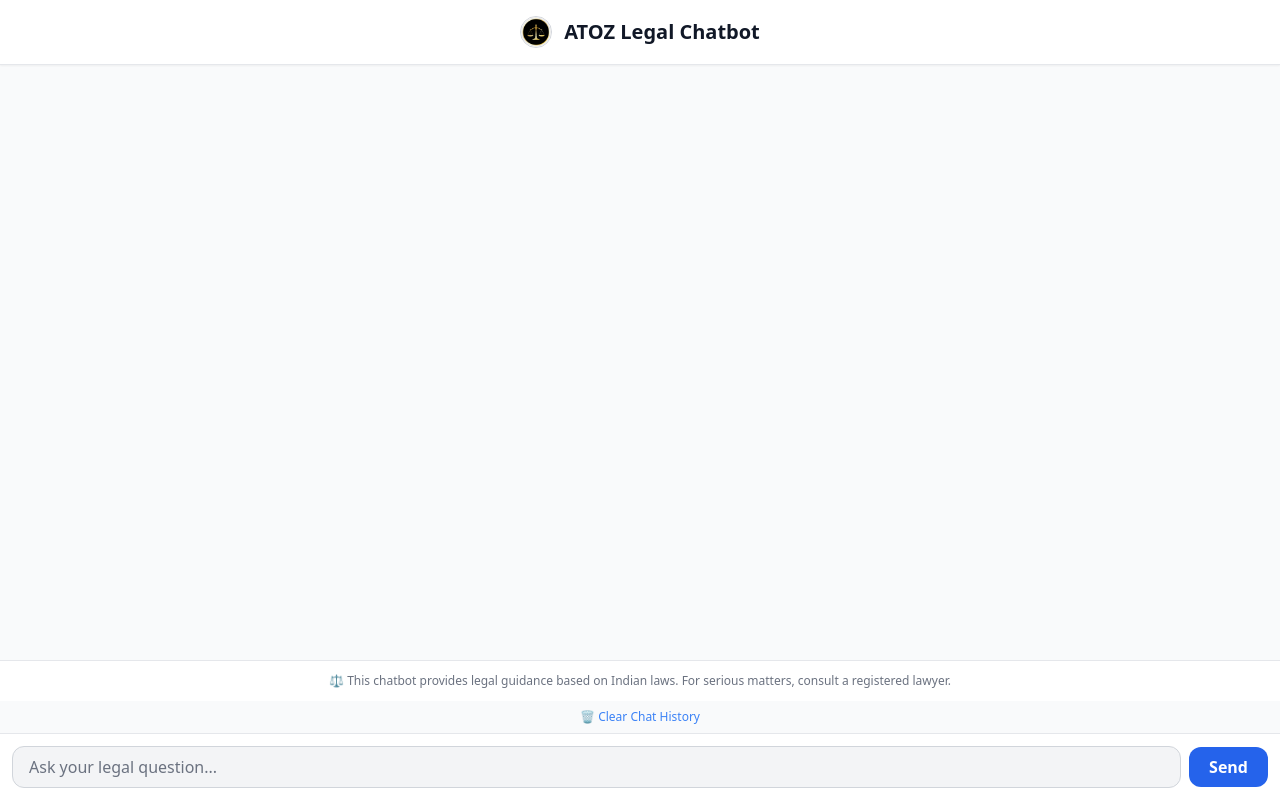
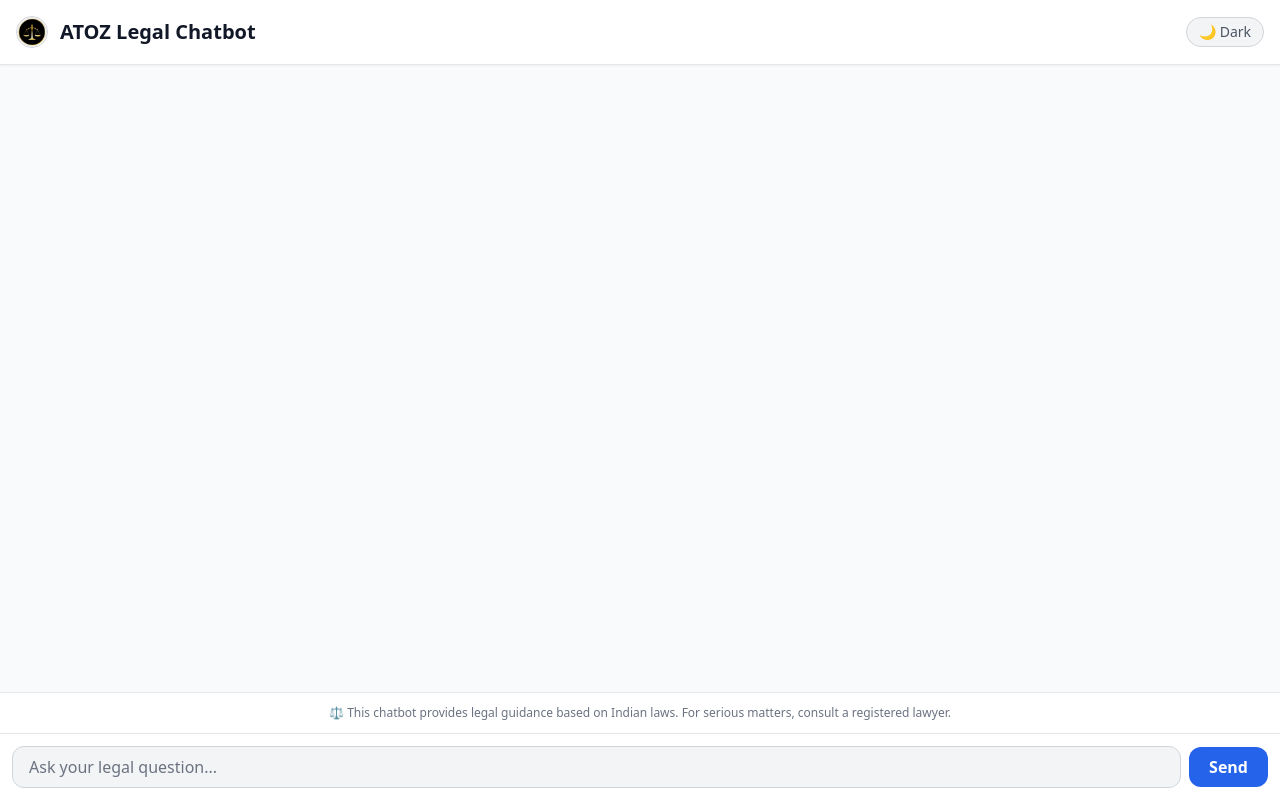
Before and after one commit to Zeba248/legal-chatbot-ui, a React (Create React App) app: page / in a window 1280 px wide. Built offline with nearby package versions, Linux system fonts and the light colour scheme.

Commit message:
Update App.jsx

```diff
--- a/src/App.jsx
+++ b/src/App.jsx
@@ -4,19 +4,27 @@ function App() {
   const [input, setInput] = useState('');
   const [messages, setMessages] = useState([]);
   const [loading, setLoading] = useState(false);
+  const [theme, setTheme] = useState('light');
   const scrollRef = useRef(null);
 
-  // Load chat history on first load
   useEffect(() => {
     const saved = localStorage.getItem('chat_history');
     if (saved) setMessages(JSON.parse(saved));
+
+    const systemDark = window.matchMedia('(prefers-color-scheme: dark)').matches;
+    setTheme(systemDark ? 'dark' : 'light');
   }, []);
 
-  // Scroll & save chat every update
   useEffect(() => {
     scrollRef.current?.scrollIntoView({ behavior: 'smooth' });
     localStorage.setItem('chat_history', JSON.stringify(messages));
   }, [messages, loading]);
+
+  useEffect(() => {
+    document.documentElement.classList.toggle('dark', theme === 'dark');
+  }, [theme]);
+
+  const toggleTheme = () => setTheme(prev => (prev === 'dark' ? 'light' : 'dark'));
 
   const handleSend = async () => {
     if (!input.trim()) return;
@@ -42,18 +50,19 @@ function App() {
     }
   };
 
-  const handleClear = () => {
-    setMessages([]);
-    localStorage.removeItem('chat_history');
-  };
-
   return (
-    <div className="min-h-screen bg-gray-50 text-gray-900 flex flex-col">
-      <header className="bg-white border-b border-gray-200 p-4 flex justify-center shadow-sm">
+    <div className="min-h-screen bg-gray-50 dark:bg-gray-900 text-gray-900 dark:text-white flex flex-col">
+      <header className="bg-white dark:bg-gray-900 border-b border-gray-200 dark:border-gray-700 p-4 flex justify-between items-center shadow-sm">
         <div className="flex items-center gap-3">
           <img src="/bot-avatar.png" alt="Bot" className="h-8 w-8 rounded-full border border-gray-300" />
-          <span className="text-xl font-semibold">ATOZ Legal Chatbot</span>
+          <span className="text-xl font-semibold text-gray-900 dark:text-white">ATOZ Legal Chatbot</span>
         </div>
+        <button
+          onClick={toggleTheme}
+          className="text-sm px-3 py-1 rounded-full border dark:border-gray-600 border-gray-300 bg-gray-100 dark:bg-gray-800 text-gray-600 dark:text-gray-200"
+        >
+          {theme === 'dark' ? '☀️ Light' : '🌙 Dark'}
+        </button>
       </header>
 
       <main className="flex-1 p-4 overflow-y-auto space-y-4">
@@ -61,39 +70,33 @@ function App() {
           <div key={i} className={`flex ${msg.sender === 'user' ? 'justify-end' : 'justify-start'}`}>
             <div className={`max-w-md p-3 rounded-xl shadow text-sm whitespace-pre-line ${msg.sender === 'user'
               ? 'bg-blue-600 text-white'
-              : 'bg-gray-200 text-gray-900 flex items-start gap-2 hover:bg-gray-300 transition'}
+              : 'bg-gray-200 dark:bg-gray-800 text-gray-900 dark:text-white flex items-start gap-2 hover:bg-gray-300 dark:hover:bg-gray-700 transition'}
             `}>
               {msg.sender === 'bot' && <img src="/bot-avatar.png" className="h-6 w-6 rounded-full mt-1" />}
               <span>{msg.text}</span>
             </div>
           </div>
         ))}
-
         {loading && (
           <div className="flex justify-start">
             <div className="bg-gray-300 text-gray-700 px-4 py-2 rounded-xl text-sm shadow animate-pulse">Typing...</div>
           </div>
         )}
-
         <div ref={scrollRef} />
       </main>
 
-      <footer className="p-3 border-t border-gray-200 bg-white text-gray-500 text-center text-xs">
+      <footer className="p-3 border-t border-gray-200 dark:border-gray-700 bg-white dark:bg-gray-900 text-gray-500 dark:text-gray-400 text-center text-xs">
         ⚖️ This chatbot provides legal guidance based on Indian laws. For serious matters, consult a registered lawyer.
       </footer>
 
-      <div className="text-center text-xs text-blue-500 cursor-pointer hover:underline p-2" onClick={handleClear}>
-        🗑️ Clear Chat History
-      </div>
-
-      <div className="p-3 bg-white border-t border-gray-200 flex items-center gap-2 sticky bottom-0 z-10">
+      <div className="p-3 bg-white dark:bg-gray-900 border-t border-gray-200 dark:border-gray-700 flex items-center gap-2 sticky bottom-0 z-10">
         <input
           type="text"
           placeholder="Ask your legal question..."
           value={input}
           onChange={(e) => setInput(e.target.value)}
           onKeyDown={(e) => e.key === 'Enter' && handleSend()}
-          className="flex-1 px-4 py-2 rounded-xl bg-gray-100 text-gray-900 border border-gray-300 placeholder:text-gray-500"
+          className="flex-1 px-4 py-2 rounded-xl bg-gray-100 dark:bg-gray-800 text-gray-900 dark:text-white border border-gray-300 dark:border-gray-600 placeholder:text-gray-500"
         />
         <button onClick={handleSend} className="bg-blue-600 text-white font-semibold px-5 py-2 rounded-xl hover:bg-blue-500">
           Send
```
